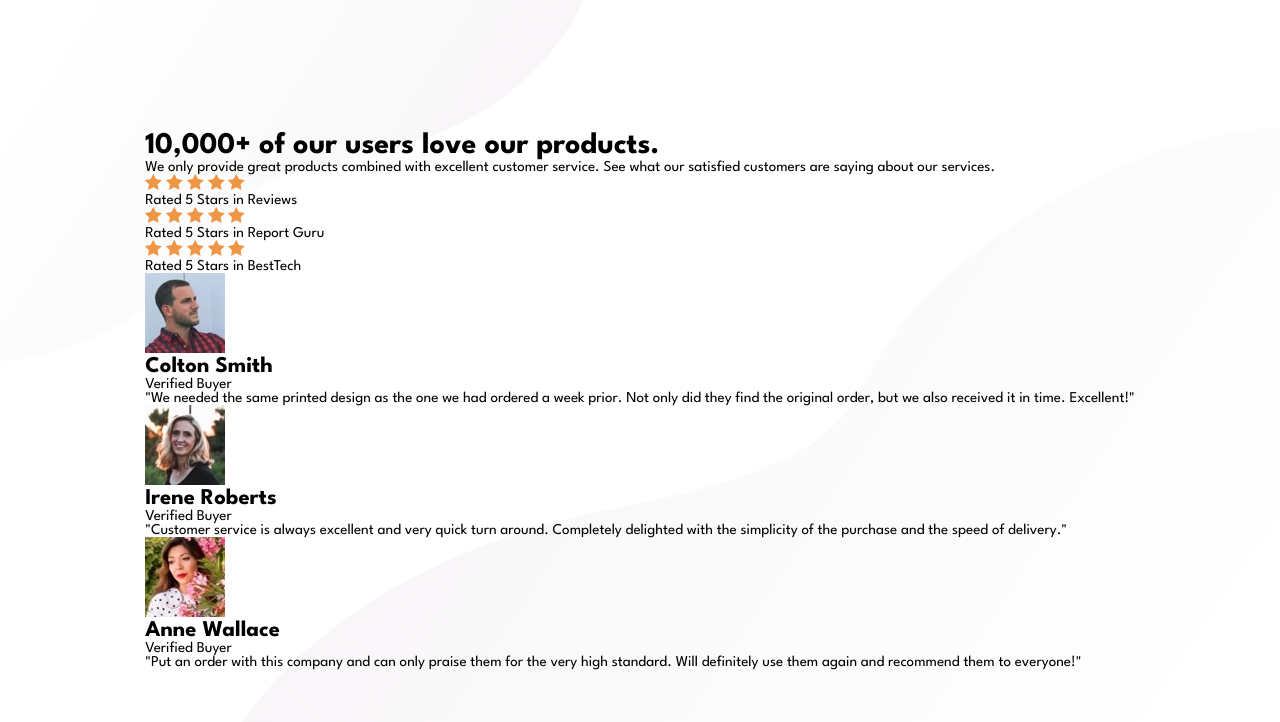
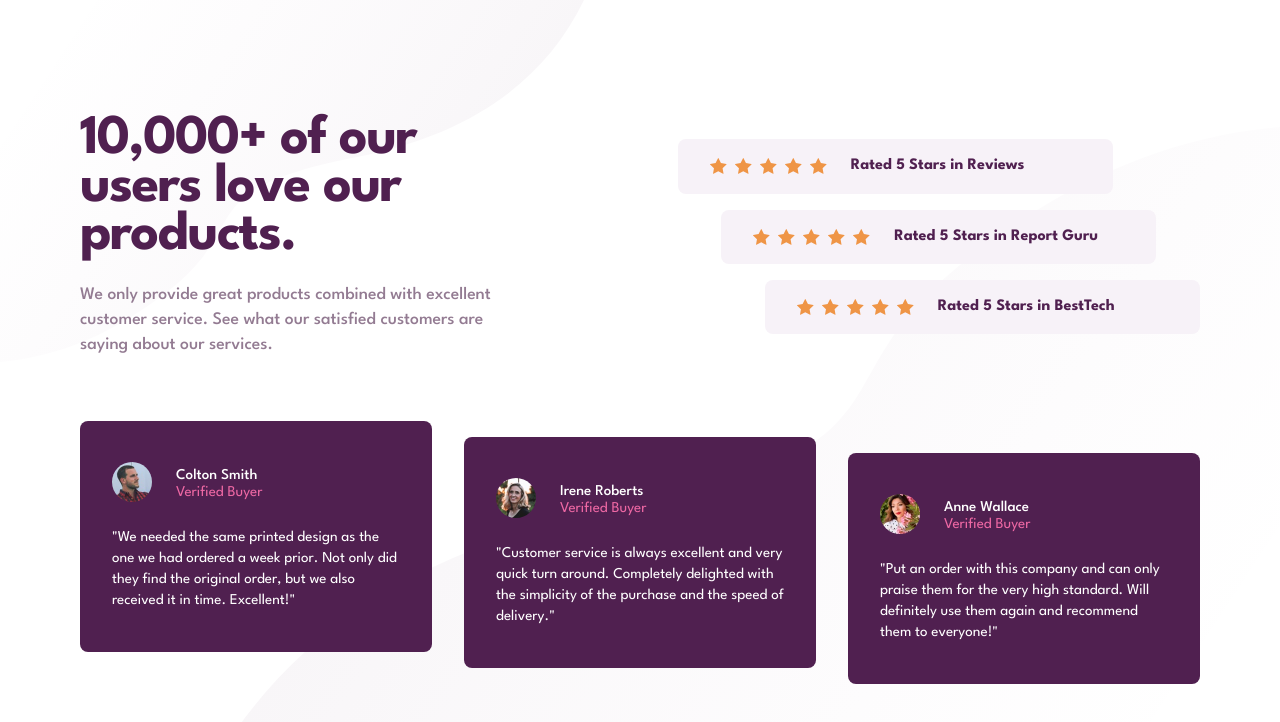
Before and after one commit to KristinaRadosavljevic/social-proof-section, a website: page index.html in a window 1280 px wide. Drawn offline with Linux system fonts and the light colour scheme.

Commit message:
Styled the desktop version.

```diff
--- a/scss/styles.scss
+++ b/scss/styles.scss
@@ -3,6 +3,7 @@
 // Color variables
 $very-dark-magenta: hsl(300, 43%, 22%);
 $soft-pink: hsl(333, 80%, 67%);
+$light-magenta: hsl(290, 30%, 96%);
 $dark-grayish-magenta: hsl(303, 10%, 53%);
 $light-grayish-magenta: hsl(300, 24%, 96%);
 $white: hsl(0, 0%, 100%);
@@ -19,12 +20,124 @@ $white: hsl(0, 0%, 100%);
 body {
   font-size: 0.94rem;
   font-family: "League Spartan", sans-serif;
+  line-height: 1.4;
   display: grid;
   place-content: center;
   min-height: 100vh;
-  padding: 2rem;
+  padding: 5rem;
   background-image: url("../images/bg-pattern-top-desktop.svg"),
     url("../images/bg-pattern-bottom-desktop.svg");
   background-repeat: no-repeat, no-repeat;
   background-position: top left, bottom right;
 }
+
+main {
+  display: grid;
+  grid-template-columns: repeat(2, 1fr);
+  column-gap: 2rem;
+  row-gap: 4rem;
+  max-width: 70rem;
+}
+
+header {
+  width: 80%;
+
+  h1 {
+    font-size: 3.5rem;
+    color: $very-dark-magenta;
+    font-weight: 700;
+    letter-spacing: -1.5px;
+    line-height: 0.85;
+    margin-bottom: 1.5rem;
+  }
+
+  p {
+    font-size: 1.1rem;
+    color: $dark-grayish-magenta;
+    font-weight: 500;
+  }
+}
+
+aside {
+  justify-self: end;
+  width: 100%;
+  display: flex;
+  flex-direction: column;
+  justify-content: center;
+  align-items: flex-end;
+  gap: 1rem;
+
+  & > div {
+    background-color: $light-magenta;
+    width: 80%;
+    padding: 1rem 2rem;
+    border-radius: 0.5rem;
+    display: flex;
+    align-items: center;
+    gap: 0.5rem;
+
+    p {
+      font-size: 1rem;
+      font-weight: 700;
+      color: $very-dark-magenta;
+      margin-left: 1rem;
+    }
+
+    &.rating-1 {
+      margin-right: 16%;
+    }
+
+    &.rating-2 {
+      margin-right: 8%;
+    }
+  }
+}
+
+section {
+  grid-column: span 2;
+  display: grid;
+  grid-template-columns: repeat(3, 1fr);
+  align-items: start;
+  gap: 2rem;
+
+  article {
+    background-color: $very-dark-magenta;
+    padding: 2.5rem 2rem;
+    border-radius: 0.5rem;
+    color: $white;
+
+    .intro {
+      display: grid;
+      grid-template-columns: 2.5rem auto;
+      grid-template-rows: repeat(2, 1fr);
+      column-gap: 1.5rem;
+      align-items: center;
+      margin-bottom: 1.5rem;
+
+      img {
+        grid-row: span 2;
+        width: 2.5rem;
+        border-radius: 50%;
+      }
+
+      h2 {
+        font-size: inherit;
+        font-weight: 500;
+        line-height: 0.9;
+        align-self: end;
+      }
+
+      p {
+        color: $soft-pink;
+      }
+    }
+
+    &.review-2 {
+      margin-top: 1rem;
+    }
+
+    &.review-3 {
+      margin-top: 2rem;
+    }
+  }
+}
```
Also changed, not shown: css/styles.css.
